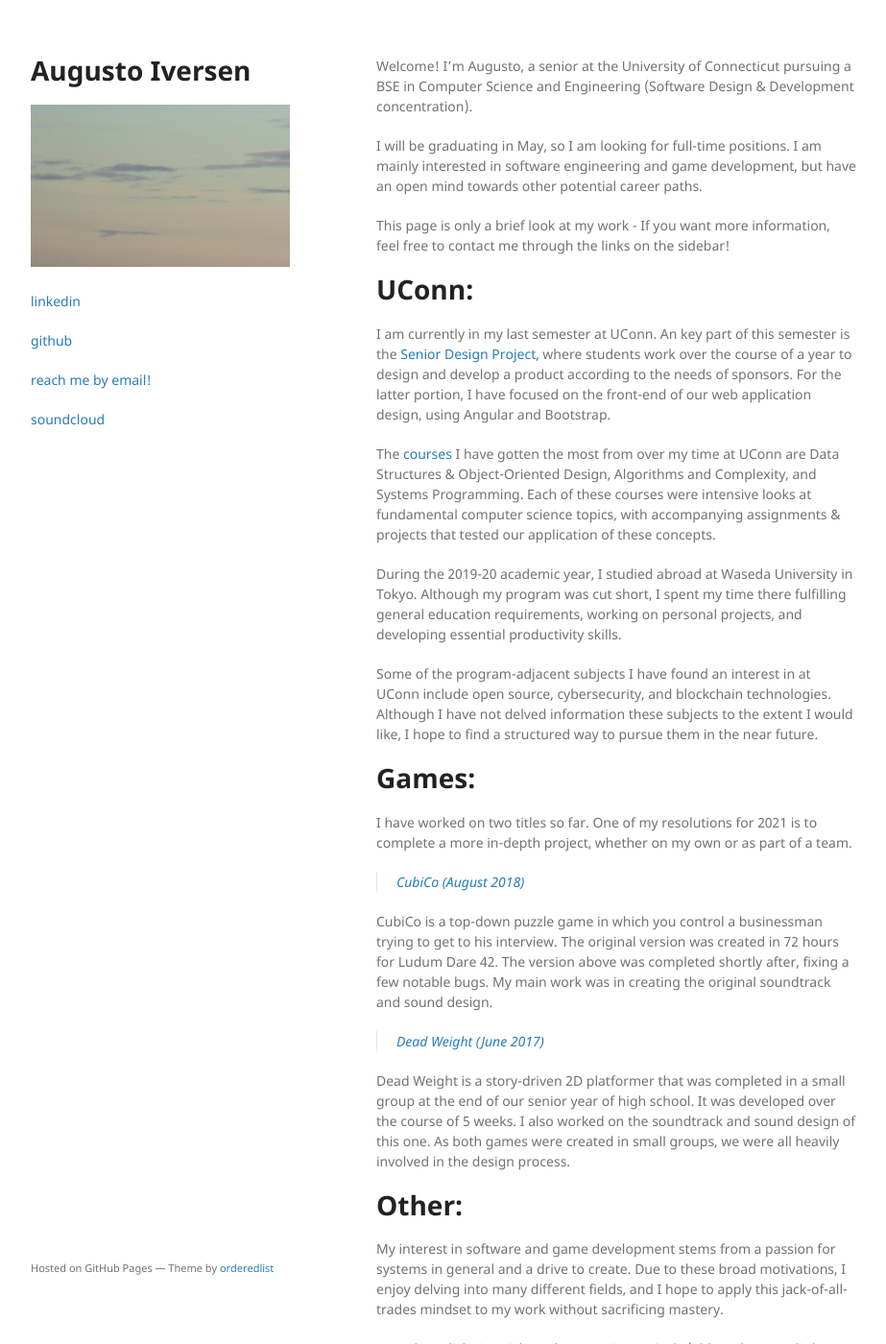
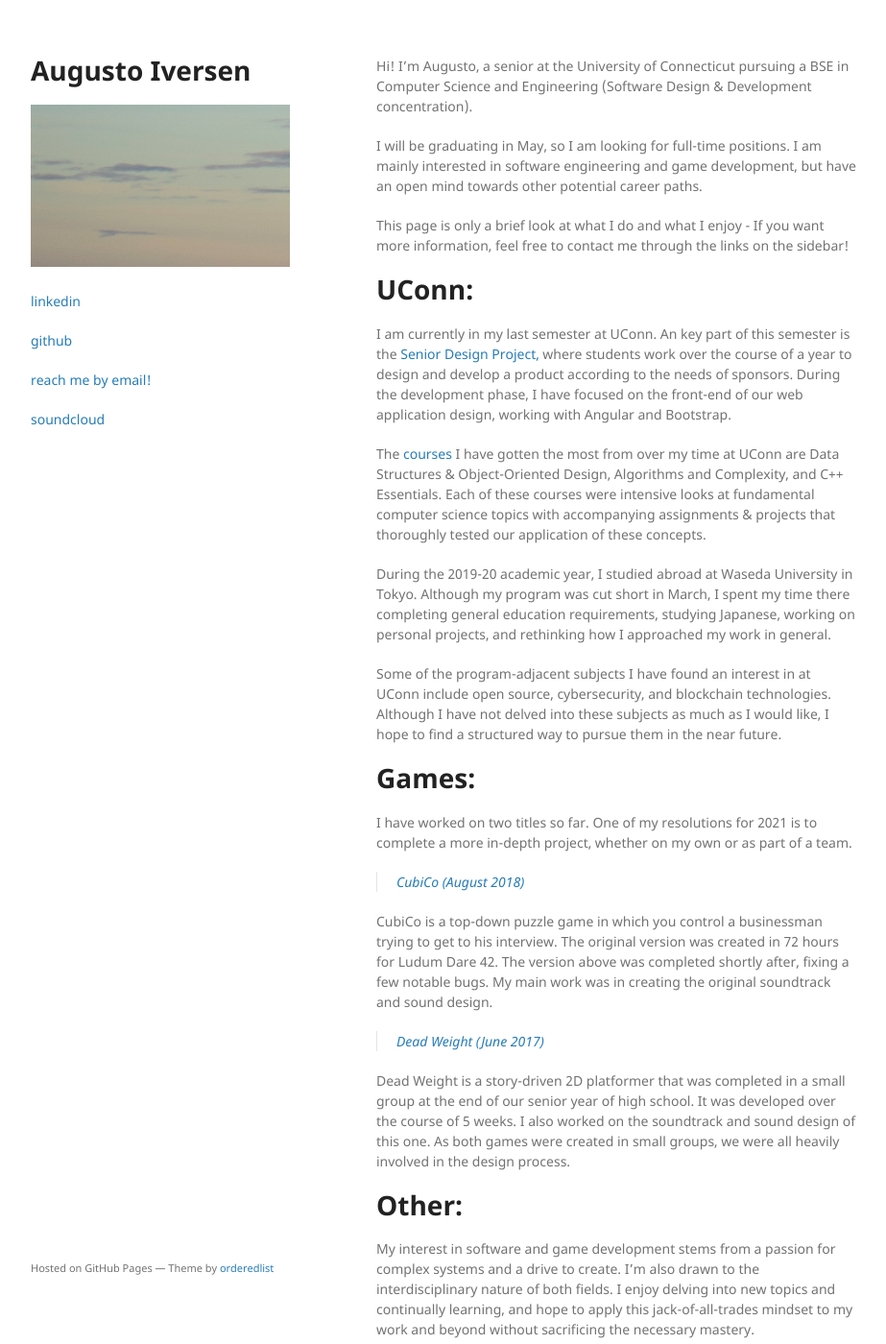
Before and after one commit to augiversen/augiversen.com, a Jekyll site: the page built from index.md, in a window 1280 px wide and 1400 px high. Shown: the whole window at 96% size, without its empty margins (178-1101 px from the left). Built offline with Jekyll 4.4.1, drawn with Linux system fonts in a browser that asks for light colours; our own code applies the rules of GitHub Pages for plain Markdown files; some of the changed text lies outside the part shown.

Commit message:
Small main page updates.

```diff
--- a/index.md
+++ b/index.md
@@ -1,18 +1,18 @@
-Welcome! I’m Augusto, a senior at the University of Connecticut pursuing a BSE in Computer Science and Engineering (Software Design & Development concentration).
+Hi! I’m Augusto, a senior at the University of Connecticut pursuing a BSE in Computer Science and Engineering (Software Design & Development concentration).
 
 I will be graduating in May, so I am looking for full-time positions. I am mainly interested in software engineering and game development, but have an open mind towards other potential career paths.
 
-This page is only a brief look at my work - If you want more information, feel free to contact me through the links on the sidebar!
+This page is only a brief look at what I do and what I enjoy - If you want more information, feel free to contact me through the links on the sidebar!
 
 # UConn:
 
-I am currently in my last semester at UConn. An key part of this semester is the [Senior Design Project,](https://seniordesign.engr.uconn.edu/) where students work over the course of a year to design and develop a product according to the needs of sponsors. For the latter portion, I have focused on the front-end of our web application design, using Angular and Bootstrap.
+I am currently in my last semester at UConn. An key part of this semester is the [Senior Design Project,](https://seniordesign.engr.uconn.edu/) where students work over the course of a year to design and develop a product according to the needs of sponsors. During the development phase, I have focused on the front-end of our web application design, working with Angular and Bootstrap.
 
-The [courses](https://catalog.uconn.edu/directory-of-courses/course/cse/) I have gotten the most from over my time at UConn are Data Structures & Object-Oriented Design, Algorithms and Complexity, and Systems Programming. Each of these courses were intensive looks at fundamental computer science topics, with accompanying assignments & projects that tested our application of these concepts.
+The [courses](https://catalog.uconn.edu/directory-of-courses/course/cse/) I have gotten the most from over my time at UConn are Data Structures & Object-Oriented Design, Algorithms and Complexity, and C++ Essentials. Each of these courses were intensive looks at fundamental computer science topics with accompanying assignments & projects that thoroughly tested our application of these concepts.
 
-During the 2019-20 academic year, I studied abroad at Waseda University in Tokyo. Although my program was cut short, I spent my time there fulfilling general education requirements, working on personal projects, and developing essential productivity skills.
+During the 2019-20 academic year, I studied abroad at Waseda University in Tokyo. Although my program was cut short in March, I spent my time there completing general education requirements, studying Japanese, working on personal projects, and rethinking how I approached my work in general.
 
-Some of the program-adjacent subjects I have found an interest in at UConn include open source, cybersecurity, and blockchain technologies. Although I have not delved information these subjects to the extent I would like, I hope to find a structured way to pursue them in the near future.
+Some of the program-adjacent subjects I have found an interest in at UConn include open source, cybersecurity, and blockchain technologies. Although I have not delved into these subjects as much as I would like, I hope to find a structured way to pursue them in the near future.
 
 # Games:
 
@@ -32,13 +32,13 @@ Dead Weight is a story-driven 2D platformer that was completed in a small group
 
 # Other:
 
-My interest in software and game development stems from a passion for systems in general and a drive to create. Due to these broad motivations, I enjoy delving into many different fields, and I hope to apply this jack-of-all-trades mindset to my work without sacrificing mastery.
+My interest in software and game development stems from a passion for complex systems and a drive to create. I'm also drawn to the interdisciplinary nature of both fields. I enjoy delving into new topics and continually learning, and hope to apply this jack-of-all-trades mindset to my work and beyond without sacrificing the necessary mastery.
 
 I speak English, Spanish, and Norwegian natively (although I am a little rusty with the latter two), and I'm currently studying Japanese.
 
-My SoundCloud can be found on the sidebar, and some less structured musical output can be found on my [clyp](https://clyp.it/user/h3jrsze5), although it is far from comprehensive.
+Music has been one of my more long-standing creative pursuits over the years. My SoundCloud can be found on the sidebar, and some less structured musical output can be found on my [clyp](https://clyp.it/user/h3jrsze5), although it is far from comprehensive.
 
-Thanks for reading! I've tried to keep it brief here, so shoot me a message if you have any questions or comments.
+Thanks for reading! I've tried to keep it brief here, so send me a message if you have any questions or comments.
 
 ### ---
 
```
